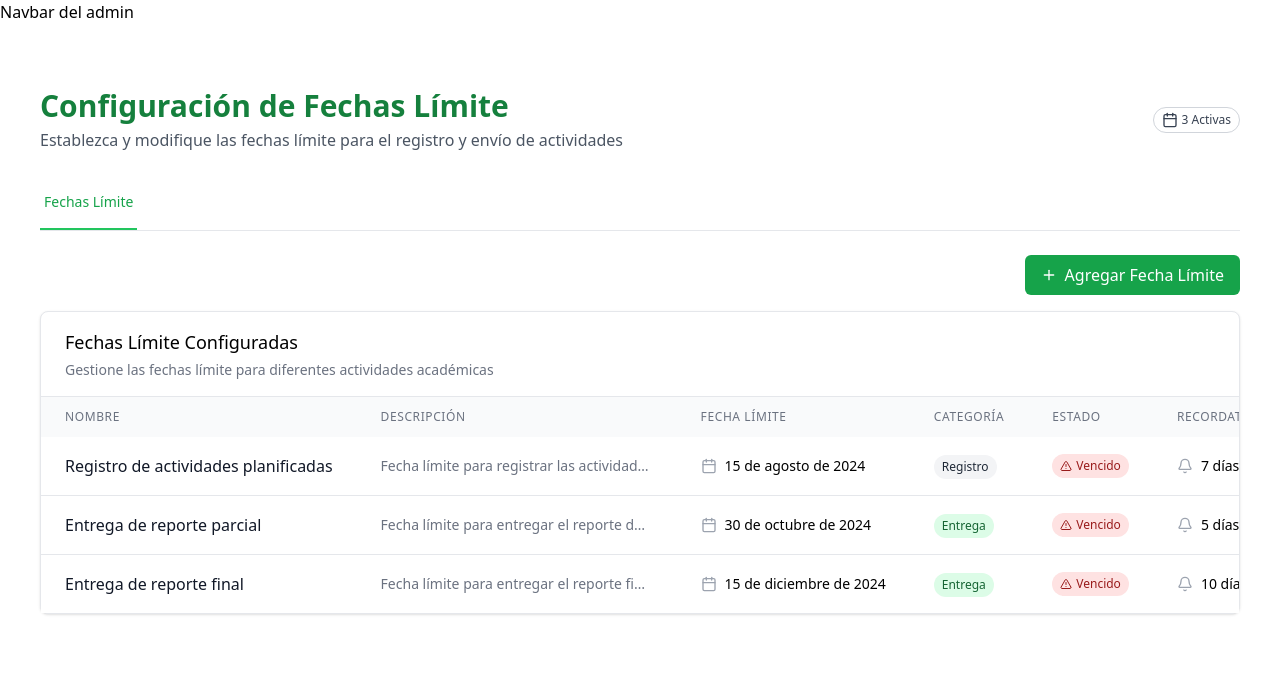
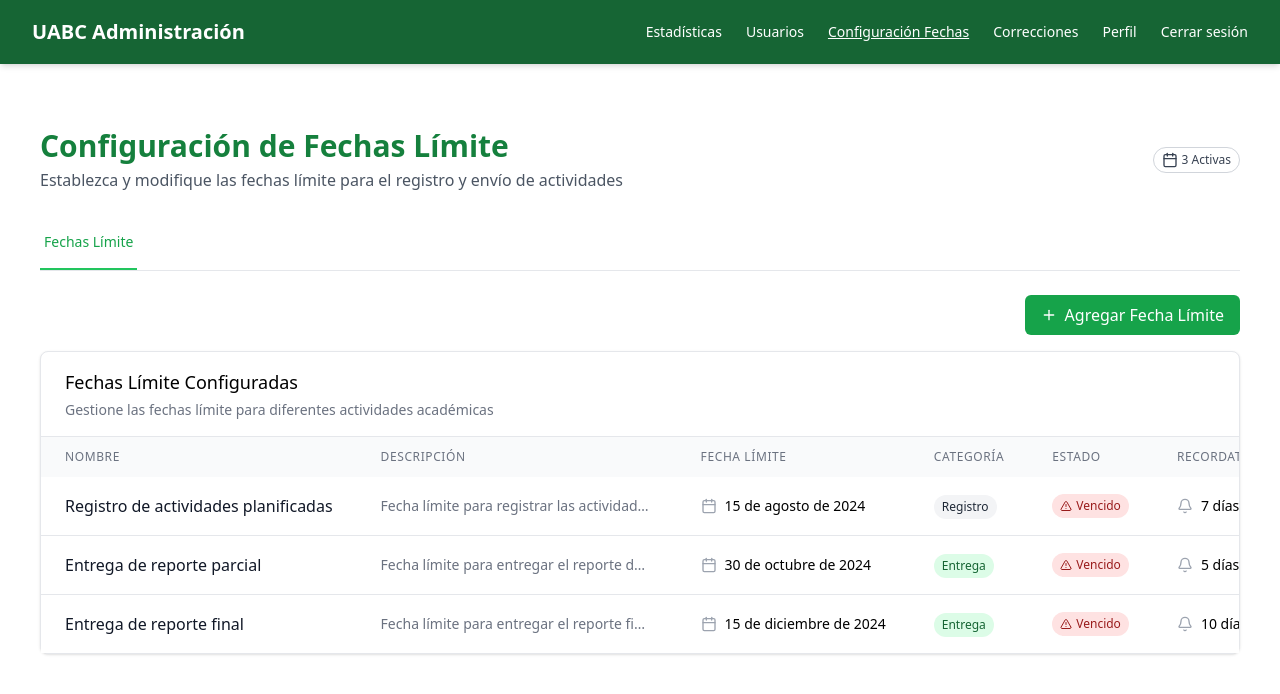
Before and after one commit to cesar-programmer/base-proyects, a React (Vite) app in the folder frontend/: page /admin/configuracion-fechas in a window 1280 px wide. Shown: the top 694 px of the page. Built offline with nearby package versions, Linux system fonts and the light colour scheme.

Commit message:
Creacion barra de navegacion de administrador

```diff
--- a/frontend/src/components/ui/AdminNavbar.jsx
+++ b/frontend/src/components/ui/AdminNavbar.jsx
@@ -1,7 +1,141 @@
-
+import { useState } from "react";
+import { NavLink } from "react-router-dom";
+import { Menu, X } from "lucide-react";
 
 export default function AdminNavbar() {
+  const [isOpen, setIsOpen] = useState(false);
+  const toggleMenu = () => setIsOpen(!isOpen);
+
   return (
-    <h1>Navbar del admin</h1>
-  )
+    <nav className="bg-green-800 text-white shadow-md">
+      <div className="max-w-7xl mx-auto px-4 sm:px-6 lg:px-8">
+        <div className="flex items-center justify-between h-16 w-full">
+
+          <div className="flex-shrink-0">
+            <NavLink
+              to="/admin/dashboard"
+              className="text-xl font-bold hover:underline"
+            >
+              UABC Administración
+            </NavLink>
+          </div>
+
+          {/* Menú de navegación en pantallas grandes */}
+          <div className="hidden md:flex items-center space-x-6">
+            <NavLink
+              to="/admin/estadisticas"
+              className={({ isActive }) =>
+                `hover:underline text-sm font-medium ${
+                  isActive ? "underline" : ""
+                }`
+              }
+            >
+              Estadísticas
+            </NavLink>
+            <NavLink
+              to="/admin/gestion-usuarios"
+              className={({ isActive }) =>
+                `hover:underline text-sm font-medium ${
+                  isActive ? "underline" : ""
+                }`
+              }
+            >
+              Usuarios
+            </NavLink>
+            <NavLink
+              to="/admin/configuracion-fechas"
+              className={({ isActive }) =>
+                `hover:underline text-sm font-medium ${
+                  isActive ? "underline" : ""
+                }`
+              }
+            >
+              Configuración Fechas
+            </NavLink>
+            <NavLink
+              to="/admin/correcciones"
+              className={({ isActive }) =>
+                `hover:underline text-sm font-medium ${
+                  isActive ? "underline" : ""
+                }`
+              }
+            >
+              Correcciones
+            </NavLink>
+            <NavLink
+              to="/perfil"
+              className={({ isActive }) =>
+                `hover:underline text-sm font-medium ${
+                  isActive ? "underline" : ""
+                }`
+              }
+            >
+              Perfil
+            </NavLink>
+            <NavLink
+              to="/logout"
+              className="text-sm font-medium hover:underline"
+            >
+              Cerrar sesión
+            </NavLink>
+          </div>
+
+          {/* Botón hamburguesa (solo visible en mobile) */}
+          <div className="md:hidden">
+            <button onClick={toggleMenu} className="focus:outline-none">
+              {isOpen ? <X className="w-6 h-6" /> : <Menu className="w-6 h-6" />}
+            </button>
+          </div>
+        </div>
+
+        {/* Menú desplegable en mobile */}
+        {isOpen && (
+          <div className="md:hidden pb-6 space-y-2">
+            <NavLink
+              to="/admin/estadisticas"
+              onClick={() => setIsOpen(false)}
+              className="block px-2 py-1 text-sm font-medium hover:underline"
+            >
+              Estadísticas
+            </NavLink>
+            <NavLink
+              to="/admin/gestion-usuarios"
+              onClick={() => setIsOpen(false)}
+              className="block px-2 py-1 text-sm font-medium hover:underline"
+            >
+              Usuarios
+            </NavLink>
+            <NavLink
+              to="/admin/configuracion-fechas"
+              onClick={() => setIsOpen(false)}
+              className="block px-2 py-1 text-sm font-medium hover:underline"
+            >
+              Configuración Fechas
+            </NavLink>
+            <NavLink
+              to="/admin/correcciones"
+              onClick={() => setIsOpen(false)}
+              className="block px-2 py-1 text-sm font-medium hover:underline"
+            >
+              Correcciones
+            </NavLink>
+            <NavLink
+              to="/perfil"
+              onClick={() => setIsOpen(false)}
+              className="block px-2 py-1 text-sm font-medium hover:underline"
+            >
+              Perfil
+            </NavLink>
+            <NavLink
+              to="/logout"
+              onClick={() => setIsOpen(false)}
+              className="block px-2 py-1 text-sm font-medium hover:underline"
+            >
+              Cerrar sesión
+            </NavLink>
+          </div>
+        )}
+      </div>
+    </nav>
+  );
 }
```
